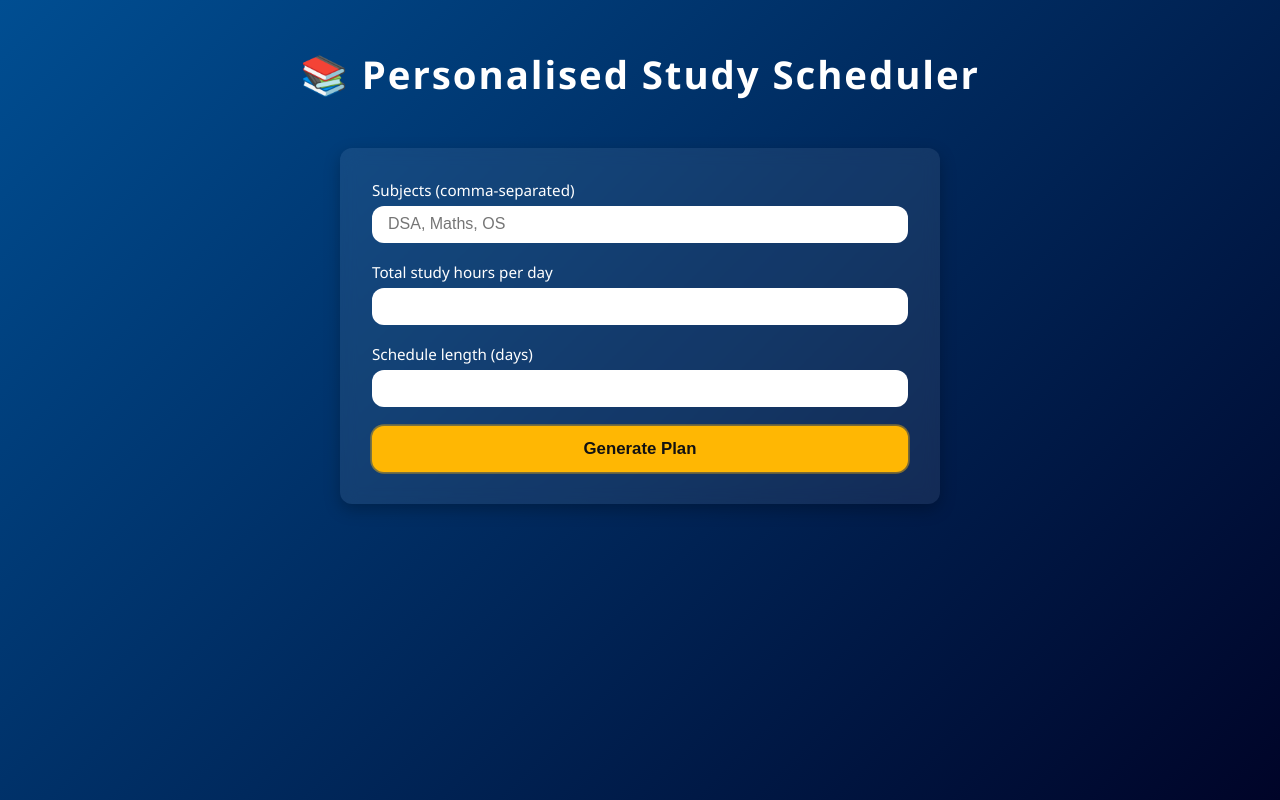
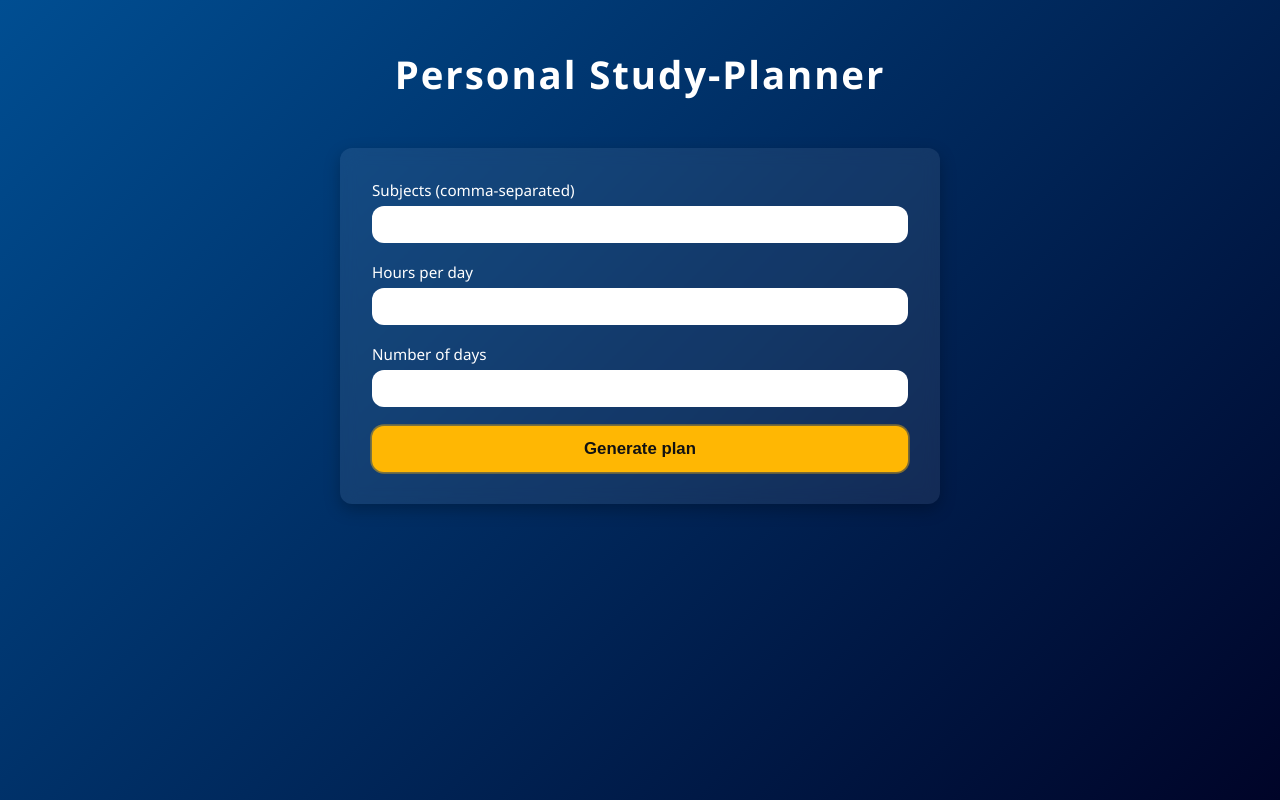
Before and after one commit to Naveen-Boddepalli/Personalized-Study-Scheduler, a plain HTML site: page index.html in a window 1280 px wide. Drawn offline with Linux system fonts and the light colour scheme.

Commit message:
Updated index.html
to integrate with script

```diff
--- a/index.html
+++ b/index.html
@@ -1,35 +1,31 @@
 <!DOCTYPE html>
 <html lang="en">
-
 <head>
-    <meta charset="utf-8" />
-    <title>Personalised Study Scheduler</title>
-    <link rel="stylesheet" href="styles.css" />
+  <meta charset="utf-8"/>
+  <title>Study-Planner</title>
+  <link rel="stylesheet" href="styles.css"/>
 </head>
-
 <body>
-    <header>
-        <h1>📚 Personalised Study Scheduler</h1>
-    </header>
+  <header><h1>Personal Study-Planner</h1></header>
 
   <main>
     <form id="planForm">
       <label>
         Subjects (comma-separated)
-                <input type="text" name="subjects" placeholder="DSA, Maths, OS" required />
+        <input name="subjects" required/>
       </label>
 
       <label>
-                Total study hours per day
-                <input type="number" name="hoursPerDay" min="1" max="12" required />
+        Hours per day
+        <input name="hoursPerDay" type="number" min="1" step="0.5" required/>
       </label>
 
       <label>
-                Schedule length (days)
-                <input type="number" name="days" min="1" max="365" required />
+        Number of days
+        <input name="days" type="number" min="1" required/>
       </label>
 
-            <button class="pulse" type="submit">Generate Plan</button>
+      <button class="pulse">Generate plan</button>
     </form>
 
     <section id="output"></section>
@@ -37,5 +33,4 @@
 
   <script src="script.js"></script>
 </body>
-
 </html>
```
Lines whose indentation alone changed are shown as unchanged.
